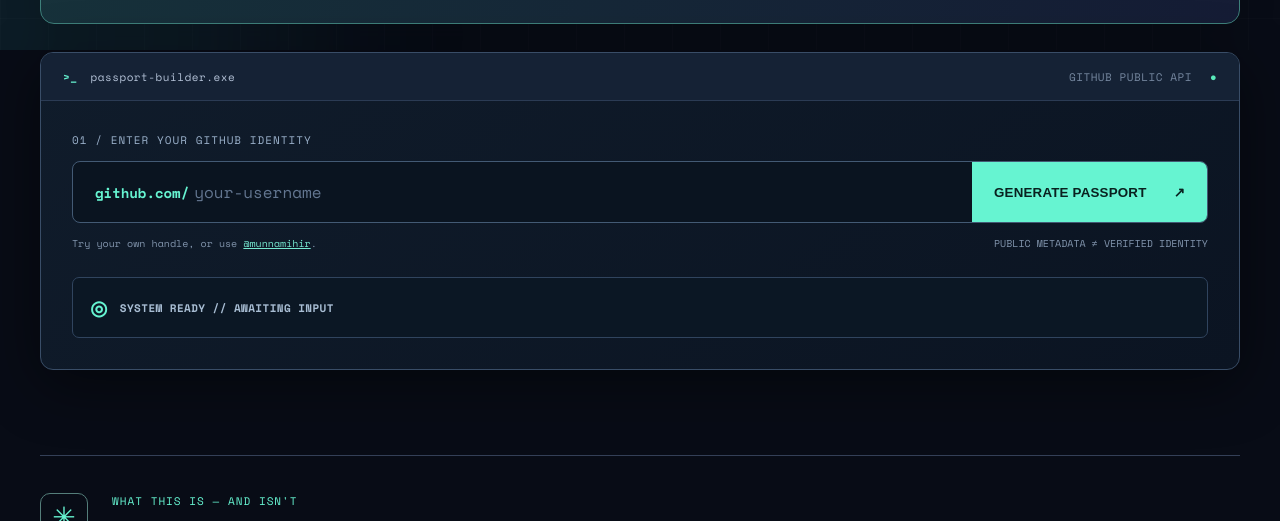
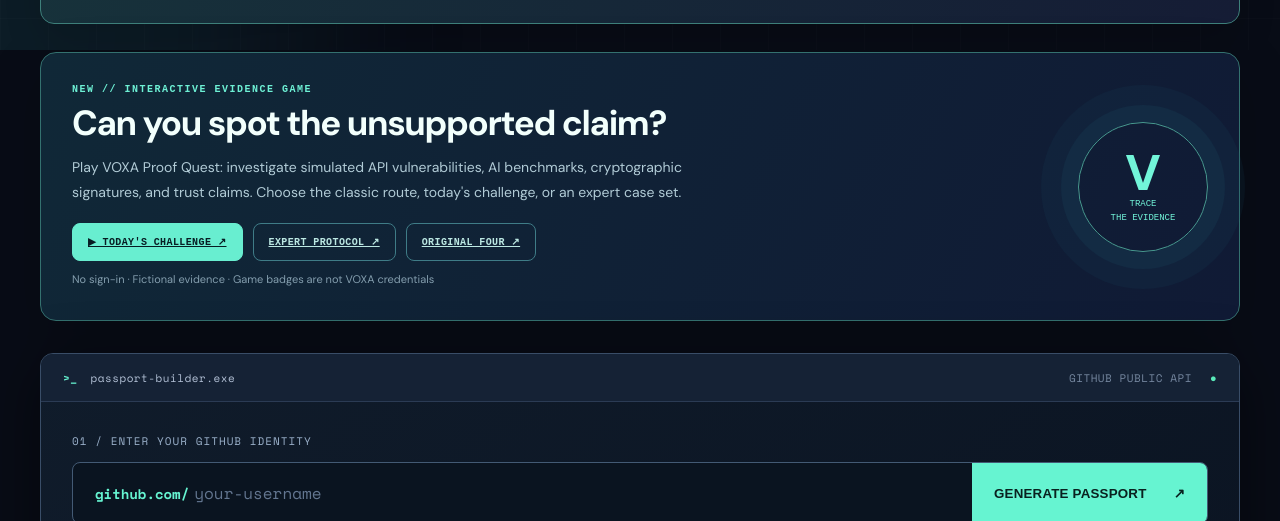
Before and after one commit to munnamihir/munnamihir.github.io, a plain HTML site: page voxa-studio/index.html in a window 1280 px wide. Shown: the part 750-1271 px from the top of the page. Drawn offline with nearby package versions, Linux system fonts and the light colour scheme.

Commit message:
feat(signal-lab): add Daily Drop and Expert Quest launch portal

```diff
--- a/voxa-studio/index.html
+++ b/voxa-studio/index.html
@@ -21,6 +21,20 @@
       <a class="brand" href="./" aria-label="VOXA Signal Lab home"><span class="brand-mark">V</span><span class="brand-name">VOXA<span class="muted-dot">.</span></span><span class="brand-divider"></span><span class="brand-context">SIGNAL LAB</span></a>
       <div class="top-actions"><span class="online"><span class="online-dot"></span> RESEARCH PROTOTYPE</span><a class="outline-link" href="https://voxa-wine-alpha.vercel.app/" target="_blank" rel="noopener noreferrer">Explore VOXA <span aria-hidden="true">↗</span></a></div>
     </header>
+
+<style>
+.challenge-portal{display:flex;align-items:center;gap:36px;justify-content:space-between;margin:0 0 32px;padding:31px;border:1px solid #34716f;border-radius:16px;background:linear-gradient(118deg,#102837,#101a35);box-shadow:0 18px 55px rgba(0,0,0,.17)}
+.challenge-portal h2{font-size:clamp(24px,3vw,35px);letter-spacing:-.04em;margin:5px 0 9px;color:#f2fffc}
+.challenge-portal p{font-size:14px;line-height:1.75;color:#b1cbd6;max-width:680px;margin:0}
+.quest-overline{color:#6ef1d5;font:700 10px ui-monospace,monospace;letter-spacing:.15em}
+.quest-portal-actions{display:flex;flex-wrap:wrap;align-items:center;gap:10px;margin:19px 0 9px}
+.quest-portal-actions a{padding:12px 15px;border:1px solid #3f7c87;border-radius:8px;color:#bce8e3;font:700 10px ui-monospace,monospace;letter-spacing:.04em}
+.quest-portal-actions a.quest-primary{background:#68eed0;border-color:#68eed0;color:#071d23}
+.challenge-portal .quest-portal-note{font-size:11px;color:#849eae}
+.quest-orb{border:1px solid #47998f;border-radius:50%;box-shadow:0 0 0 17px #1c526430,0 0 0 37px #1c526421;display:flex;flex-direction:column;align-items:center;justify-content:center;flex:none;width:130px;height:130px;color:#72f5d9}
+.quest-orb span{font-size:50px;line-height:1;font-weight:900}.quest-orb small{font:9px ui-monospace,monospace;line-height:1.5;text-align:center}
+@media(max-width:680px){.challenge-portal{padding:21px}.quest-orb{display:none}.quest-portal-actions a{width:100%;text-align:center}}
+</style>
     <main>
       <section class="hero">
         <div class="eyebrow"><span class="eyebrow-line"></span> AN INTERACTIVE EVIDENCE EXPERIMENT <span class="mono tiny">// 001</span></div>
@@ -42,6 +56,12 @@
   </div>
   <a class="proof-quest-start" href="./proof-quest/" aria-label="Play VOXA Proof Quest">PLAY PROOF QUEST <span aria-hidden="true">↗</span></a>
 </section>
+
+      <section class="challenge-portal" aria-labelledby="questPortalTitle">
+        <div><div class="quest-overline">NEW // INTERACTIVE EVIDENCE GAME</div><h2 id="questPortalTitle">Can you spot the unsupported claim?</h2><p>Play VOXA Proof Quest: investigate simulated API vulnerabilities, AI benchmarks, cryptographic signatures, and trust claims. Choose the classic route, today's challenge, or an expert case set.</p>
+          <div class="quest-portal-actions"><a class="quest-primary" href="./proof-quest/?mode=daily">▶ TODAY'S CHALLENGE ↗</a><a href="./proof-quest/?mode=expert">EXPERT PROTOCOL ↗</a><a href="./proof-quest/">ORIGINAL FOUR ↗</a></div><p class="quest-portal-note">No sign-in · Fictional evidence · Game badges are not VOXA credentials</p>
+        </div><div class="quest-orb" aria-hidden="true"><span>V</span><small>TRACE<br />THE EVIDENCE</small></div>
+      </section>
       <section class="console" aria-label="Create an evidence passport">
         <div class="panel-top"><div class="panel-title"><span class="terminal-icon">&gt;_</span><span>passport-builder.exe</span></div><div class="panel-top-right"><span>GITHUB PUBLIC API</span><span class="console-indicator">●</span></div></div>
         <div class="console-body">
```
